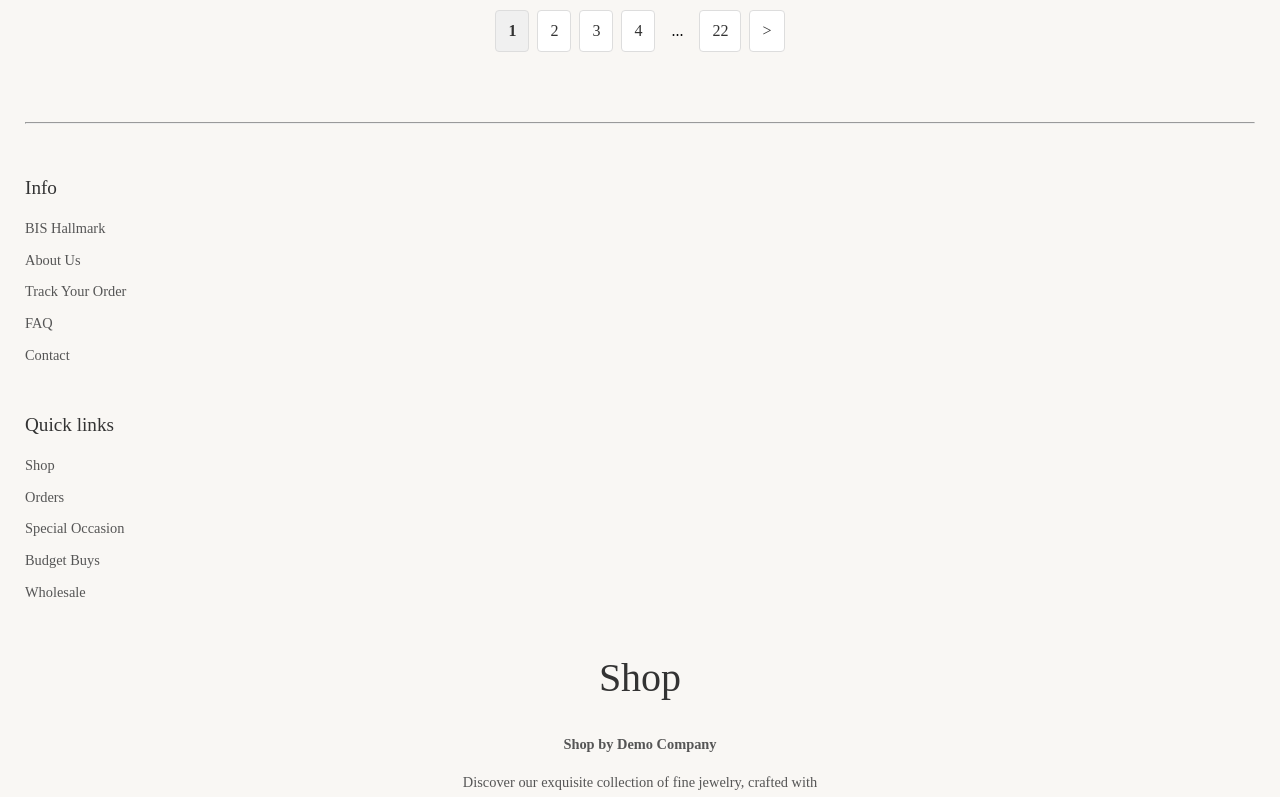
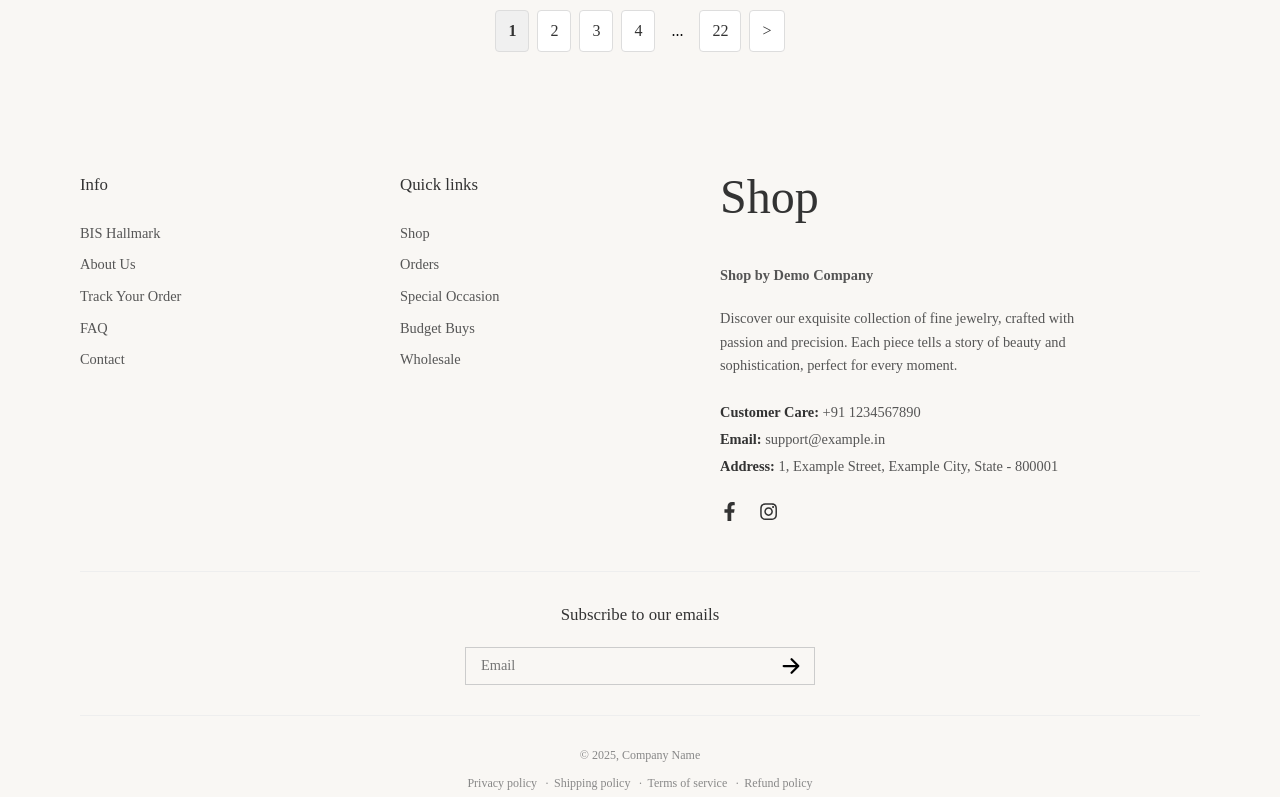
Before and after one commit to Udbhav227/product-page, a React app: page / in a window 1280 px wide. Shown: the part 1720-2517 px from the top of the page. Built offline with nearby package versions, Linux system fonts and the light colour scheme; the HTML template or start-up script is replaced by a standard one.

Commit message:
update footer for desktop

```diff
--- a/src/components/Footer.jsx
+++ b/src/components/Footer.jsx
@@ -5,12 +5,16 @@ import { IoArrowForward } from "react-icons/io5";
 
 const FooterContainer = styled.footer`
   background-color: #f9f7f4;
-  padding: 0px 25px 20px 25px;
+  padding: 50px 25px 20px 25px;
   font-size: 0.9rem;
   color: #333;
 
-  .divider {
-    margin: 50px 0;
+  @media (min-width: 768px) {
+    padding: 80px 50px 40px 50px;
+  }
+
+  @media (min-width: 1024px) {
+    padding: 100px 80px 50px 80px;
   }
 `;
 
@@ -18,13 +22,24 @@ const ContentWrapper = styled.div`
   display: flex;
   flex-direction: column;
   gap: 35px;
+
+  @media (min-width: 768px) {
+    flex-direction: row;
+    justify-content: space-between;
+    gap: 40px;
+  }
+
+  @media (min-width: 1024px) {
+    max-width: 1200px;
+    margin: 0 auto;
+    gap: 80px;
+  }
 `;
 
 const LinkSection = styled.div`
   h3 {
     margin-bottom: 15px;
     font-weight: 500;
-    font-size: 1.2rem;
   }
   ul {
     list-style: none;
@@ -40,46 +55,12 @@ const LinkSection = styled.div`
       text-decoration: underline;
     }
   }
-`;
 
-const InfoSection = styled.div`
-  text-align: center;
-  display: flex;
-  flex-direction: column;
-  align-items: center;
-  gap: 15px;
-
-  .logo {
-    font-family: "Cormorant Garamond", serif;
-    font-size: 2.5rem;
-    margin-bottom: 10px;
-  }
-
-  p {
-    max-width: 400px;
-    line-height: 1.6;
-    color: #555;
-  }
-`;
-
-const ContactInfo = styled.div`
-  text-align: left;
-  font-style: normal;
-  color: #555;
-  p {
-    margin: 4px 0;
-  }
-  strong {
-    color: #333;
-  }
-`;
-
-const Socials = styled.div`
-  display: flex;
-  gap: 20px;
-  font-size: 1.2rem;
-  a {
-    color: #333;
+  @media (min-width: 768px) {
+    flex: 1;
+    h3 {
+      margin-bottom: 25px;
+    }
   }
 `;
 
@@ -90,6 +71,10 @@ const SubscribeForm = styled.div`
   margin: 15px 0;
   width: 100%;
   max-width: 350px;
+
+  @media (min-width: 768px) {
+    margin: 0;
+  }
 
   input {
     border: none;
@@ -109,6 +94,100 @@ const SubscribeForm = styled.div`
   }
 `;
 
+const InfoSection = styled.div`
+  text-align: center;
+  display: flex;
+  flex-direction: column;
+  align-items: center;
+  gap: 15px;
+
+  @media (min-width: 768px) {
+    flex: 2;
+    text-align: left;
+    align-items: flex-start;
+    gap: 20px;
+
+    ${SubscribeForm} {
+      display: none; /* Hide mobile form on desktop */
+    }
+  }
+
+  .logo {
+    font-family: "Cormorant Garamond", serif;
+    font-size: 2.5rem;
+    margin-bottom: 10px;
+    @media (min-width: 768px) {
+      transform: translateY(-15%);
+      font-size: 3rem;
+      margin-bottom: 0;
+    }
+  }
+
+  p {
+    max-width: 400px;
+    line-height: 1.6;
+    color: #555;
+  }
+
+  h3 {
+    @media (max-width: 767px) {
+      margin-top: 20px;
+    }
+    @media (min-width: 768px) {
+      display: none;
+    }
+  }
+`;
+
+const ContactInfo = styled.div`
+  font-style: normal;
+  color: #555;
+  p {
+    margin: 4px 0;
+  }
+  strong {
+    color: #333;
+  }
+  a {
+    color: #555;
+    text-decoration: none;
+    &:hover {
+      text-decoration: underline;
+    }
+  }
+`;
+
+const Socials = styled.div`
+  display: flex;
+  gap: 20px;
+  font-size: 1.2rem;
+  a {
+    color: #333;
+  }
+`;
+
+const SubscribeSectionDesktop = styled.div`
+  display: none;
+  width: 100%;
+  margin-top: 50px;
+  padding-top: 30px;
+  border-top: 1px solid #eee;
+  text-align: center;
+  flex-direction: column;
+  align-items: center;
+
+  @media (min-width: 768px) {
+    display: flex;
+    max-width: 1200px;
+    margin: 50px auto 0 auto;
+  }
+
+  h3 {
+    margin-bottom: 20px;
+    font-weight: 500;
+  }
+`;
+
 const BottomBar = styled.div`
   text-align: center;
   margin-top: 40px;
@@ -116,6 +195,14 @@ const BottomBar = styled.div`
   border-top: 1px solid #eee;
   font-size: 0.75rem;
   color: #888;
+
+  @media (min-width: 768px) {
+    margin-top: 30px;
+    padding-top: 30px;
+    max-width: 1200px;
+    margin-left: auto;
+    margin-right: auto;
+  }
 
   p {
     margin-bottom: 10px;
@@ -152,7 +239,6 @@ const Footer = () => {
   return (
     <>
       <FooterContainer>
-        <hr className="divider" />
         <ContentWrapper>
           <LinkSection>
             <h3>Info</h3>
@@ -174,6 +260,7 @@ const Footer = () => {
               </li>
             </ul>
           </LinkSection>
+
           <LinkSection>
             <h3>Quick links</h3>
             <ul>
@@ -194,6 +281,7 @@ const Footer = () => {
               </li>
             </ul>
           </LinkSection>
+
           <InfoSection>
             <div className="logo">Shop</div>
             <p>
@@ -233,8 +321,19 @@ const Footer = () => {
             </SubscribeForm>
           </InfoSection>
         </ContentWrapper>
+
+        <SubscribeSectionDesktop>
+          <h3>Subscribe to our emails</h3>
+          <SubscribeForm>
+            <input type="email" placeholder="Email" />
+            <button>
+              <IoArrowForward />
+            </button>
+          </SubscribeForm>
+        </SubscribeSectionDesktop>
+
         <BottomBar>
-          <p>&copy; 2025, Company Name India</p>
+          <p>&copy; 2025, Company Name</p>
           <div>
             <a href="#">Privacy policy</a> &middot;
             <a href="#">Shipping policy</a> &middot;
@@ -243,13 +342,16 @@ const Footer = () => {
           </div>
         </BottomBar>
       </FooterContainer>
-      {/* <WhatsAppButton
+
+      {/*
+      <WhatsAppButton
         href="https://wa.me/911234567890"
         target="_blank"
         rel="noopener noreferrer"
       >
         <FaWhatsapp />
-      </WhatsAppButton> */}
+      </WhatsAppButton>
+      */}
     </>
   );
 };
```
